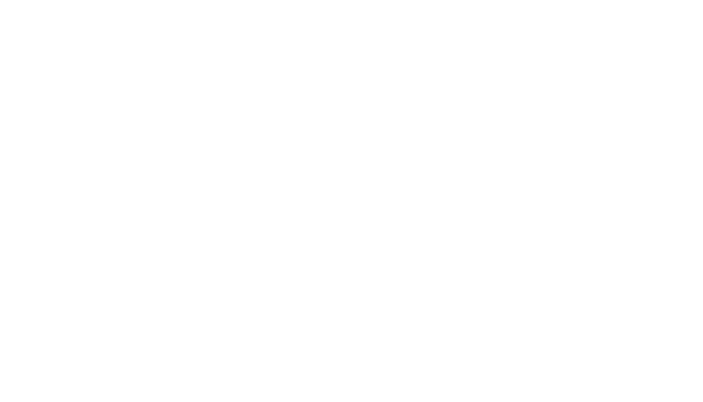
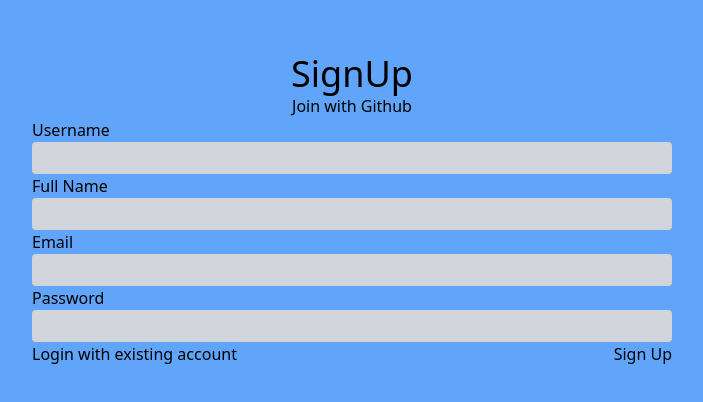
Before and after one commit to Wodnyan/Only-Friends, a Vue app in the folder client/: page /auth/sign-up in a window 1280 px wide. Before the commit this address had no page. Shown: the part 190-592 px from the top of the page, without its empty margins (288-991 px from the left). Built offline with nearby package versions, Linux system fonts and the light colour scheme.

Commit message:
feat: login page

```diff
--- /dev/null
+++ b/client/src/components/GithubButton.vue
@@ -0,0 +1,9 @@
+<template>
+  <a href="">Join with Github</a>
+</template>
+
+<script lang="ts">
+export default {};
+</script>
+
+<style></style>
--- /dev/null
+++ b/client/src/components/Input.vue
@@ -0,0 +1,16 @@
+<template>
+  <!-- TODO: Add icon left/right -->
+  <input
+    :value="modelValue"
+    @input="$emit('update:modelValue', $event.target.value)"
+    class="bg-gray-300 block w-full rounded py-1 px-2"
+  />
+</template>
+
+<script lang="ts">
+export default {
+  props: ["modelValue"],
+};
+</script>
+
+<style lang="scss"></style>
--- /dev/null
+++ b/client/src/constants.ts
@@ -0,0 +1,4 @@
+export const __prod__ = process.env.NODE_ENV === "production";
+
+export const GRAPHQL_ENDPOINT =
+  process.env.BACKEND_ROUTE || "http://localhost:5050/graphql";
--- /dev/null
+++ b/client/src/hooks/api/auth.ts
@@ -0,0 +1,60 @@
+import { Auth } from "@/utils/api/auth";
+import { ref, Ref } from "@vue/reactivity";
+
+interface UserCredentialsSignUp {
+  username: string;
+  email: string;
+  fullName: string;
+  password: string;
+}
+
+interface UserCredentialsLogin {
+  email: string;
+  password: string;
+}
+
+interface UseSignUp {
+  credentials: Ref<UserCredentialsSignUp>;
+  onSubmit: () => void;
+}
+
+interface UseLogin {
+  credentials: Ref<UserCredentialsLogin>;
+  onSubmit: () => void;
+}
+
+export const useSignUp = (): UseSignUp => {
+  const credentials = ref({
+    username: "",
+    email: "",
+    fullName: "",
+    password: "",
+  });
+
+  async function onSubmit(): Promise<void> {
+    const { accessToken } = await Auth.signUp(credentials.value);
+    console.log(accessToken);
+  }
+
+  return {
+    credentials,
+    onSubmit,
+  };
+};
+
+export const useLogin = (): UseLogin => {
+  const credentials = ref({
+    email: "",
+    password: "",
+  });
+
+  async function onSubmit(): Promise<void> {
+    const { accessToken } = await Auth.login(credentials.value);
+    console.log(accessToken);
+  }
+
+  return {
+    credentials,
+    onSubmit,
+  };
+};
--- a/client/src/router/index.ts
+++ b/client/src/router/index.ts
@@ -7,15 +7,16 @@ const routes: Array<RouteRecordRaw> = [
     name: "Home",
     component: Home,
   },
-  // {
-  //   path: "/about",
-  //   name: "About",
-  //   // route level code-splitting
-  //   // this generates a separate chunk (about.[hash].js) for this route
-  //   // which is lazy-loaded when the route is visited.
-  //   component: () =>
-  //     import(/* webpackChunkName: "about" */ "../views/About.vue"),
-  // },
+  {
+    path: "/auth/sign-up",
+    name: "SignUp",
+    component: () => import("../views/auth/SignUp.vue"),
+  },
+  {
+    path: "/auth/login",
+    name: "Login",
+    component: () => import("../views/auth/Login.vue"),
+  },
 ];
 
 const router = createRouter({
--- /dev/null
+++ b/client/src/utils/api/auth.ts
@@ -0,0 +1,31 @@
+interface Response {
+  accessToken: string;
+}
+
+interface LoginCredentials {
+  email: string;
+  password: string;
+}
+
+interface SignUpCredentials {
+  email: string;
+  password: string;
+  fullName: string;
+  username: string;
+}
+
+export class Auth {
+  static async signUp(creds: SignUpCredentials): Promise<Response> {
+    console.log(creds);
+    return {
+      accessToken: "hello world",
+    };
+  }
+
+  static async login(creds: LoginCredentials): Promise<Response> {
+    console.log(creds);
+    return {
+      accessToken: "hello world",
+    };
+  }
+}
--- a/client/src/views/Home.vue
+++ b/client/src/views/Home.vue
@@ -1,5 +1,6 @@
 <template>
-  <div>hello world</div>
+  <div>Home Page</div>
+  <router-link to="/auth/sign-up">Sign up</router-link>
 </template>
 
 <script lang="ts">
--- /dev/null
+++ b/client/src/views/auth/Login.vue
@@ -0,0 +1,53 @@
+<template>
+  <div class="flex flex-col items-center justify-center h-screen bg-blue-400">
+    <h1 class="text-4xl text-center">Login</h1>
+    <GithubButton />
+    <form class="max-w-screen-sm w-full" @submit.prevent="onSubmit" novalidate>
+      <div>
+        <label for="email">Email</label>
+        <Input v-model="credentials.email" id="email" type="email" />
+      </div>
+      <div>
+        <label for="password">Password</label>
+        <Input v-model="credentials.password" id="password" type="password" />
+      </div>
+      <div class="flex justify-between">
+        <router-link to="/auth/sign-up"> Create a new account </router-link>
+        <button class="button">Login</button>
+      </div>
+    </form>
+  </div>
+</template>
+
+<script lang="ts">
+import { Ref } from "@vue/reactivity";
+
+import Input from "@/components/Input.vue";
+import GithubButton from "@/components/GithubButton.vue";
+
+import { useLogin } from "@/hooks/api/auth";
+
+interface UserCredentials {
+  email: string;
+  password: string;
+}
+
+interface Setup {
+  onSubmit: () => void;
+  credentials: Ref<UserCredentials>;
+}
+
+export default {
+  components: {
+    Input,
+    GithubButton,
+  },
+  setup(): Setup {
+    const { credentials, onSubmit } = useLogin();
+
+    return { onSubmit, credentials };
+  },
+};
+</script>
+
+<style></style>
--- /dev/null
+++ b/client/src/views/auth/SignUp.vue
@@ -0,0 +1,65 @@
+<template>
+  <div class="flex flex-col items-center justify-center h-screen bg-blue-400">
+    <h1 class="text-4xl text-center">SignUp</h1>
+    <GithubButton />
+    <form class="max-w-screen-sm w-full" @submit.prevent="onSubmit" novalidate>
+      <div>
+        <label for="username">Username</label>
+        <Input v-model="credentials.username" id="username" text="text" />
+      </div>
+      <div>
+        <label for="fullName">Full Name</label>
+        <Input v-model="credentials.fullName" id="fullName" type="text" />
+      </div>
+      <div>
+        <label for="email">Email</label>
+        <Input v-model="credentials.email" id="email" type="email" />
+      </div>
+      <div>
+        <label for="password">Password</label>
+        <Input v-model="credentials.password" id="password" type="password" />
+      </div>
+      <div class="flex justify-between">
+        <router-link to="/auth/login">
+          Login with existing account
+        </router-link>
+        <button class="button">Sign Up</button>
+      </div>
+    </form>
+  </div>
+</template>
+
+<script lang="ts">
+import { Ref } from "@vue/reactivity";
+
+import Input from "@/components/Input.vue";
+import GithubButton from "@/components/GithubButton.vue";
+
+import { useSignUp } from "@/hooks/api/auth";
+
+interface UserCredentials {
+  username: string;
+  email: string;
+  fullName: string;
+  password: string;
+}
+
+interface Setup {
+  onSubmit: () => void;
+  credentials: Ref<UserCredentials>;
+}
+
+export default {
+  components: {
+    Input,
+    GithubButton,
+  },
+  setup(): Setup {
+    const { credentials, onSubmit } = useSignUp();
+
+    return { onSubmit, credentials };
+  },
+};
+</script>
+
+<style lang="scss"></style>
```
Also changed, not shown: 1 other file (tests, documents, lock files or other folders).
